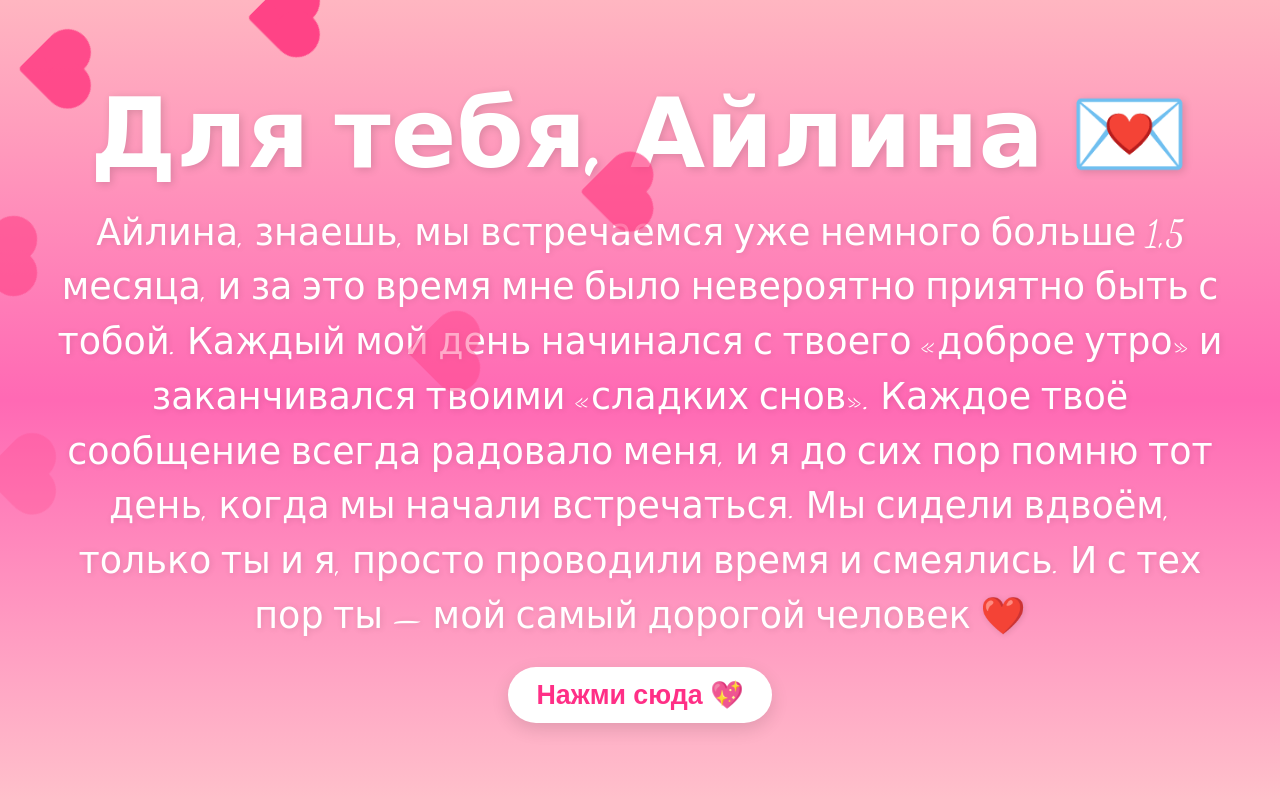
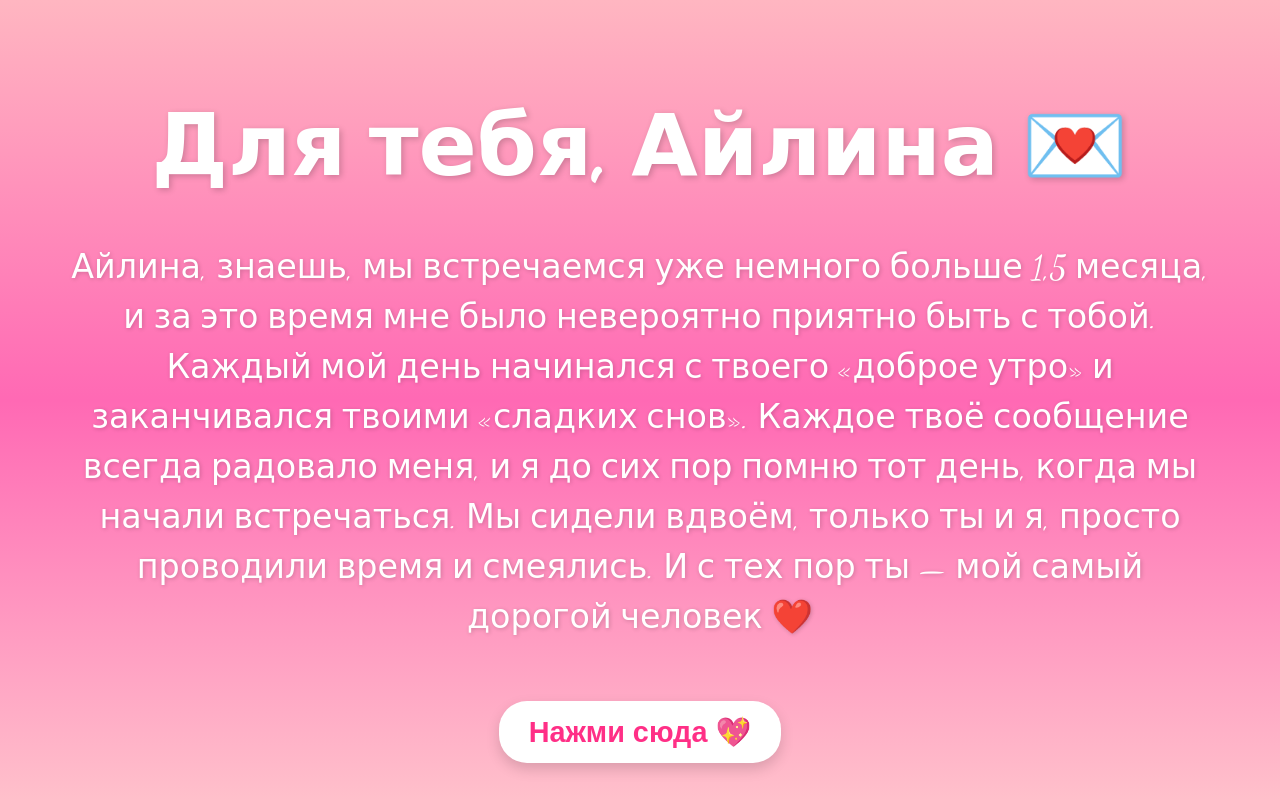
Before and after one commit to sayonarchick-bot/love-letter, a plain HTML site: page index.html in a window 1280 px wide. Drawn offline with Linux system fonts and the light colour scheme.

Commit message:
Update index.html

```diff
--- a/index.html
+++ b/index.html
@@ -6,11 +6,13 @@
   <meta name="viewport" content="width=device-width,initial-scale=1" />
   <link href="https://fonts.googleapis.com/css2?family=Dancing+Script&display=swap" rel="stylesheet">
   <style>
-    html,body{height:100%;margin:0}
+    html, body {
+      height: 100%;
+      margin: 0;
+    }
+
     body {
-      margin: 0;
-      min-height: 100vh;
-      background: linear-gradient(180deg,#ffb6c1,#ff69b4,#ffc0cb);
+      background: linear-gradient(180deg, #ffb6c1, #ff69b4, #ffc0cb);
       display: flex;
       flex-direction: column;
       justify-content: center;
@@ -22,87 +24,96 @@
       -webkit-tap-highlight-color: transparent;
     }
 
-    h1{
-      font-size: calc(20px + 6vw);
-      margin: 0 0 12px 0;
-      animation: fadeIn 1.6s ease forwards;
-      text-shadow: 2px 2px 8px rgba(0,0,0,0.15);
+    h1 {
+      font-size: calc(22px + 5vw);
+      margin-bottom: 10px;
+      text-shadow: 2px 2px 6px rgba(0,0,0,0.2);
+      animation: fadeIn 2s ease forwards;
     }
 
-    #message{
-      max-width: 92%;
-      font-size: calc(16px + 1.6vw);
-      line-height: 1.5;
-      margin: 0 0 18px 0;
-      opacity: 1; /* сразу видим основной текст */
-      transition: opacity 0.45s ease;
-      text-shadow: 1px 1px 6px rgba(0,0,0,0.12);
+    #message {
+      max-width: 90%;
+      font-size: calc(18px + 1.2vw);
+      line-height: 1.5em;
+      text-shadow: 1px 1px 4px rgba(0,0,0,0.2);
+      transition: opacity 0.5s ease;
     }
 
-    /* кнопка всегда над всем и кликабельна */
-    #loveBtn{
-      position: relative;
-      z-index: 9999;
-      margin-top: 6px;
+    #loveBtn {
+      margin-top: 25px;
       background: white;
       color: #ff2f86;
       border: none;
       border-radius: 28px;
-      padding: 12px 28px;
-      font-size: calc(14px + 1vw);
+      padding: 14px 30px;
+      font-size: calc(16px + 1vw);
       cursor: pointer;
-      font-weight: 700;
-      box-shadow: 0 6px 18px rgba(0,0,0,0.12);
-      transition: transform .18s ease, background .18s ease;
-      -webkit-tap-highlight-color: transparent;
+      font-weight: bold;
+      box-shadow: 0 6px 14px rgba(0,0,0,0.15);
+      transition: all 0.2s ease;
+      z-index: 1000;
+      position: relative;
     }
-    #loveBtn:active{ transform: scale(.98) }
-    #loveBtn:hover{ background:#ffe4e1 }
 
-    /* сердечки */
+    #loveBtn:hover {
+      background: #ffe4e1;
+      transform: scale(1.05);
+    }
+
     .heart {
       position: fixed;
-      width: 46px;
-      height: 46px;
-      background: #ff3b82;
-      transform: rotate(45deg);
-      top: -60px; /* начинаем выше экрана */
-      opacity: 0.95;
-      pointer-events: none; /* важно: не блокируют клики */
-      border-radius: 4px;
-      z-index: 1000;
+      width: 60px;
+      height: 60px;
+      background-color: #ff3b82;
+      top: -70px;
+      left: 50%;
+      transform: translateX(-50%) scale(1) rotate(0deg);
+      opacity: 0.9;
+      pointer-events: none;
+      animation: fall linear forwards;
     }
-    .heart::before, .heart::after {
-      content: "";
+
+    .heart::before,
+    .heart::after {
+      content: '';
       position: absolute;
-      width: 46px;
-      height: 46px;
-      background: #ff3b82;
+      width: 60px;
+      height: 60px;
+      background-color: #ff3b82;
       border-radius: 50%;
     }
-    .heart::before { top: -23px; left: 0 }
-    .heart::after  { left: 23px; top: 0 }
+
+    .heart::before {
+      top: -30px;
+      left: 0;
+    }
+
+    .heart::after {
+      left: 30px;
+      top: 0;
+    }
 
     @keyframes fall {
-      0%   { transform: rotate(45deg) translateY(-10vh) scale(1); opacity: 0; }
-      10%  { opacity: 1; }
-      100% { transform: rotate(45deg) translateY(120vh) scale(1.05); opacity: 0; }
+      0% {
+        transform: translateY(-10vh) scale(1);
+        opacity: 1;
+      }
+      100% {
+        transform: translateY(110vh) scale(1.2);
+        opacity: 0;
+      }
     }
 
-    @keyframes fadeIn { to{opacity:1} }
+    @keyframes fadeIn {
+      to {
+        opacity: 1;
+      }
+    }
 
-    /* адаптивные паддинги для телефона */
-    @media (max-width:420px){
-      #message{ font-size: calc(16px + 1.2vw) }
-      .heart{ width: 36px; height:36px }
-      .heart::before,.heart::after{ width:36px; height:36px }
-    }
   </style>
 </head>
 <body>
-  <!-- аудио заранее, но без автоплей звука — мы начнём воспроизведение в обработчике клика -->
   <audio id="bgAudio" loop preload="auto">
-    <!-- если хочешь другой источник, замени URL -->
     <source src="https://docs.google.com/uc?export=download&id=1eqazTuS0VW4d5n-7YXXP-0lYZj-sB0HE" type="audio/mp3">
   </audio>
 
@@ -123,57 +134,41 @@
   <button id="loveBtn">Нажми сюда 💖</button>
 
   <script>
-    // ждём, пока DOM готов
-    document.addEventListener('DOMContentLoaded', function(){
+    document.addEventListener('DOMContentLoaded', function () {
       const btn = document.getElementById('loveBtn');
       const msg = document.getElementById('message');
       const audio = document.getElementById('bgAudio');
 
-      // Защитный тест: убедимся, что элемент найден
-      if(!btn || !msg){ console.warn('Элементы не найдены в DOM'); return; }
-
-      // функция создания сердца (каждое сердечко не мешает кликам)
-      function createHeart(){
+      // Сердечки падают сверху вниз
+      function createHeart() {
         const heart = document.createElement('div');
         heart.className = 'heart';
-        heart.style.left = (Math.random()*90) + 'vw';
-        const dur = 3 + Math.random()*4;
-        heart.style.animation = `fall ${dur}s linear forwards`;
-        heart.style.transform = 'rotate(45deg)';
+        heart.style.left = Math.random() * 100 + 'vw';
+        heart.style.animationDuration = 4 + Math.random() * 3 + 's';
         document.body.appendChild(heart);
-        setTimeout(()=> heart.remove(), (dur*1000)+200);
+        setTimeout(() => heart.remove(), 7000);
       }
-      // стартуем генерацию сердец
-      setInterval(createHeart, 450);
+      setInterval(createHeart, 400);
 
-      // обработчик клика: плавно меняет текст и пробует запустить музыку
-      btn.addEventListener('click', function onClick(){
-        // меняем текст с небольшой задержкой + плавностью
+      // Кнопка
+      btn.addEventListener('click', () => {
         msg.style.opacity = 0;
-        setTimeout(()=>{
-          msg.innerHTML = `
+        setTimeout(() => {
+          msg.innerHTML =
             Айлина, я просто хочу, чтобы ты знала —
             ты делаешь мою жизнь лучше каждый день.
             Ты — причина моей улыбки,
             и я благодарен судьбе, что ты рядом ❤️
             <br><br>С любовью,<br>Тот самый человек, кто всегда рядом 💞
-          `;
+          ;
           msg.style.opacity = 1;
-        }, 300);
+        }, 400);
 
-        // попытка запустить аудио (некоторые браузеры требуют user gesture — клик подходит)
-        // мы ловим ошибки, чтобы не ломать работу страницы
-        if(audio){
-          // если ещё не запущено — пробуем play()
-          audio.volume = 0.8;
-          audio.play().catch((e)=> {
-            // если воспроизведение заблокировано, оставляем без звука
-            console.warn('Audio play failed:', e);
-          });
-        }
+        btn.style.display = 'none'; // 💖 кнопка исчезает
 
-        // если нужно — можно удалить слушатель, чтобы клик сработал один раз:
-        // btn.removeEventListener('click', onClick);
+        // музыка
+        audio.volume = 0.8;
+        audio.play().catch(() => console.log('Автозапуск заблокирован.'));
       });
     });
   </script>
```
